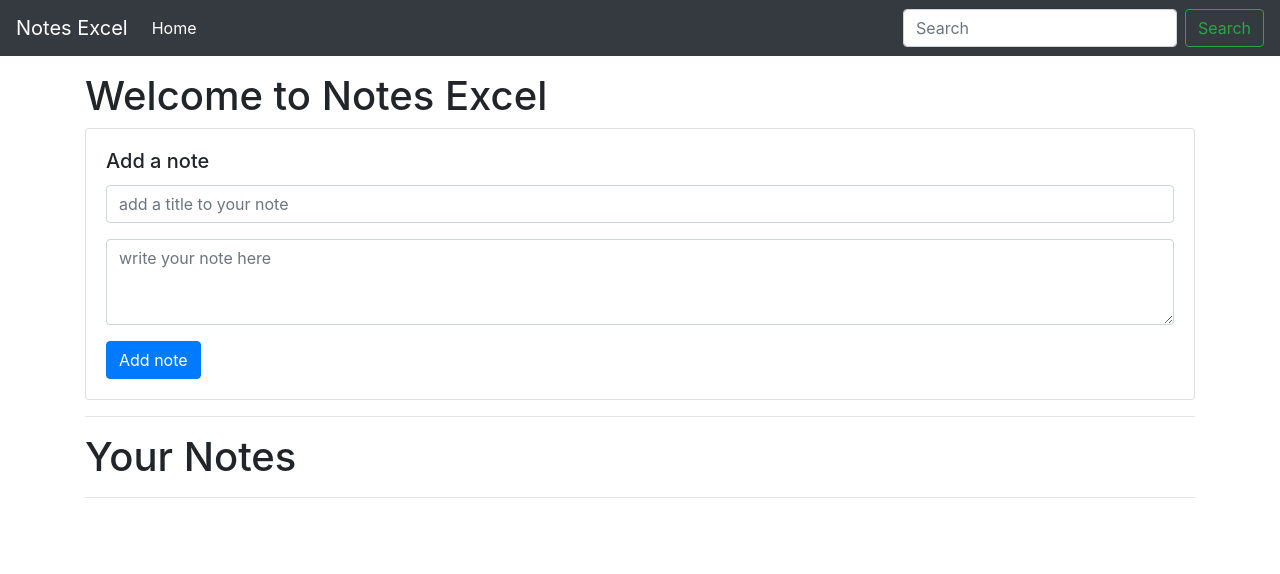
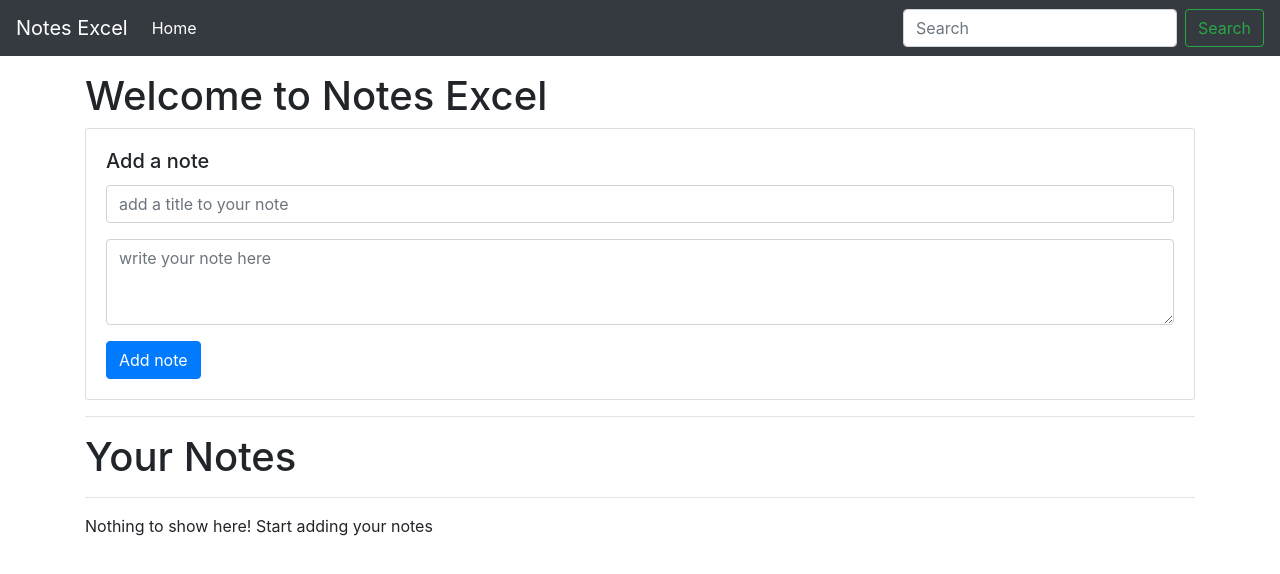
Before and after one commit to imtiyazMohammed/NotesSaver, a plain HTML site: page index.html in a window 1280 px wide. Drawn offline with nearby package versions, Linux system fonts and the light colour scheme.

Commit message:
Update index.html

```diff
--- a/index.html
+++ b/index.html
@@ -67,7 +67,7 @@
     <script src="https://stackpath.bootstrapcdn.com/bootstrap/4.5.0/js/bootstrap.min.js"
         integrity="sha384-OgVRvuATP1z7JjHLkuOU7Xw704+h835Lr+6QL9UvYjZE3Ipu6Tp75j7Bh/kR0JKI"
         crossorigin="anonymous"></script>
-    <script src="js/app.js"></script>
+    <script src="app.js"></script>
 </body>
 
 </html>
```
